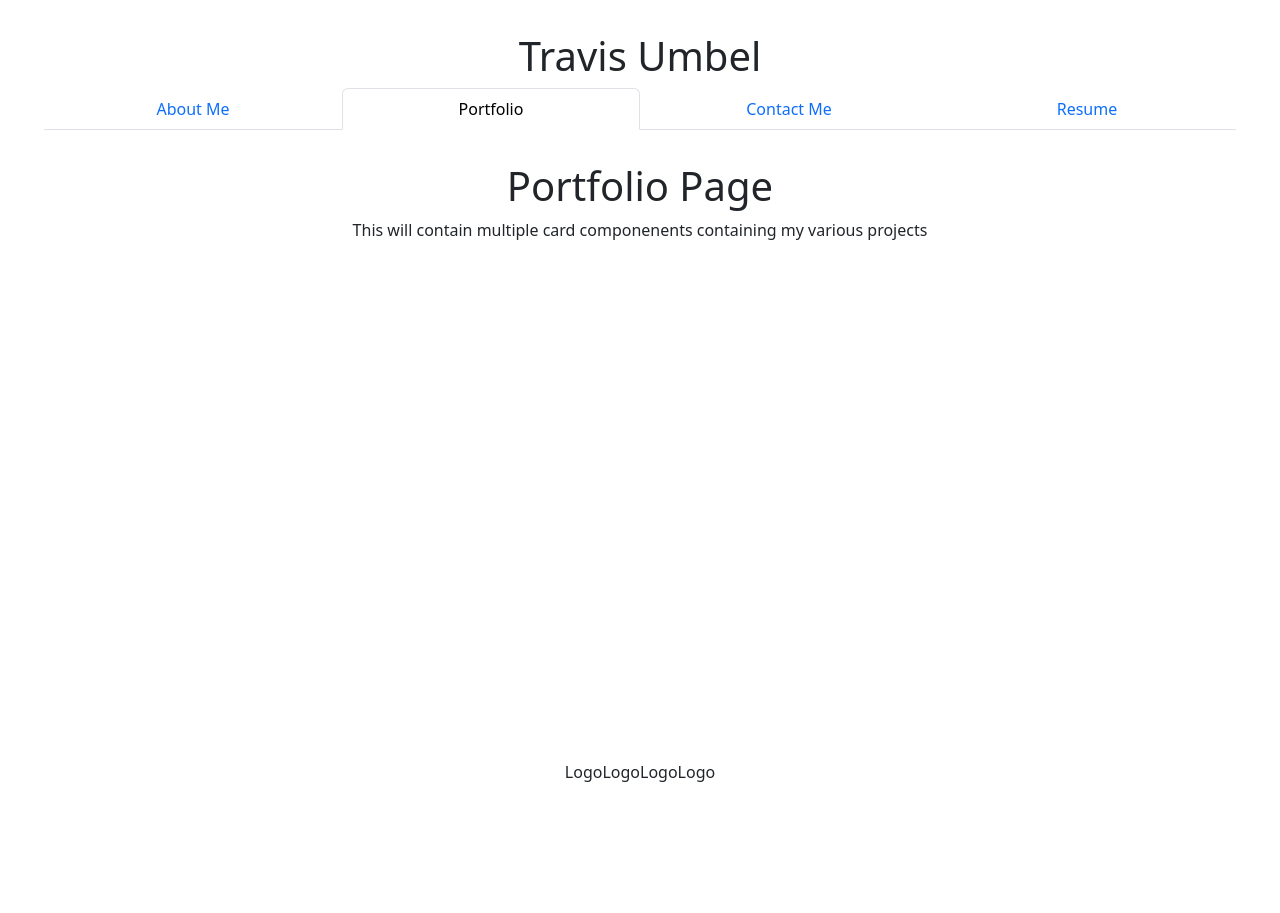
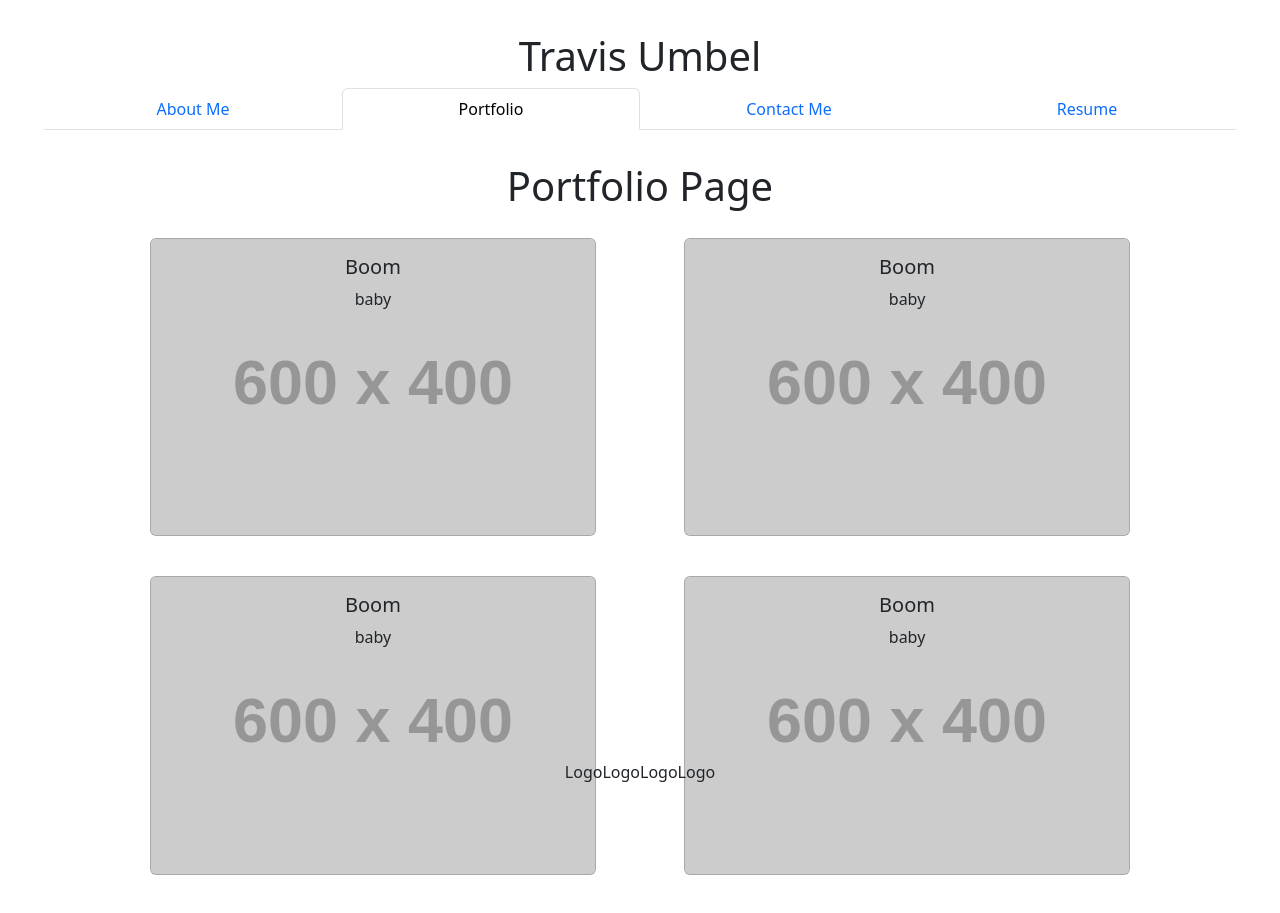
Before and after one commit to Umbelth94/react-portfolio, a React (Vite) app: page /Portfolio in a window 1280 px wide. Shown: the top 913 px of the page. Before the commit the page ends 800 px from the top, so only its background shows below. Built offline with nearby package versions, Linux system fonts and the light colour scheme.

Commit message:
Add cards and flex to portfolio page

```diff
--- a/src/App.css
+++ b/src/App.css
@@ -42,7 +42,14 @@
 }
 
 .card {
-  padding: 2em;
+  max-width:40%;
+  margin:20px;
+  background-size:cover;
+  background-position:center;
+}
+
+.card-img-overlay {
+  padding:0px;
 }
 
 .read-the-docs {
--- /dev/null
+++ b/src/components/Project.jsx
@@ -0,0 +1,23 @@
+export default function Card({title, subtitle, image, link}) {
+    const cardStyle = {
+        backgroundImage: `url(${image})`,
+    };
+
+    return (
+            <a href={link} className ='card p0' style={cardStyle}>
+                <img
+                    className='card-img'
+                    src={image}
+                    alt={title}
+                />
+                <div className='card-img-overlay '>
+                    <h5 className='card-title'>
+                        {title}
+                    </h5>
+                    <p className='card-text'>{subtitle}</p>
+
+                </div>
+            </a>
+
+    )
+}
--- a/src/pages/Portfolio.jsx
+++ b/src/pages/Portfolio.jsx
@@ -1,10 +1,47 @@
+import Card from '../components/Project'
+
 export default function Portfolio() {
     return (
       <div className = 'container-fluid content'>
         <h1>Portfolio Page</h1>
-        <p>
-           This will contain multiple card componenents containing my various projects
-        </p>
+        <div className = 'container d-flex flex-wrap justify-content-evenly'>
+          <Card
+            title ='Boom'
+            subtitle ='baby'
+            image = 'https://placehold.co/600x400'
+            link = 'https://github.com/Umbelth94/Portfolio-Page'
+            />
+            <Card
+            title ='Boom'
+            subtitle ='baby'
+            image = 'https://placehold.co/600x400'
+            link = 'https://github.com/Umbelth94/Portfolio-Page'
+            />
+            <Card
+            title ='Boom'
+            subtitle ='baby'
+            image = 'https://placehold.co/600x400'
+            link = 'https://github.com/Umbelth94/Portfolio-Page'
+            />
+            <Card
+            title ='Boom'
+            subtitle ='baby'
+            image = 'https://placehold.co/600x400'
+            link = 'https://github.com/Umbelth94/Portfolio-Page'
+            />
+            <Card
+            title ='Boom'
+            subtitle ='baby'
+            image = 'https://placehold.co/600x400'
+            link = 'https://github.com/Umbelth94/Portfolio-Page'
+            />
+            <Card
+            title ='Boom'
+            subtitle ='baby'
+            image = 'https://placehold.co/600x400'
+            link = 'https://github.com/Umbelth94/Portfolio-Page'
+            />
+          </div>
       </div>
     );
   }
```
